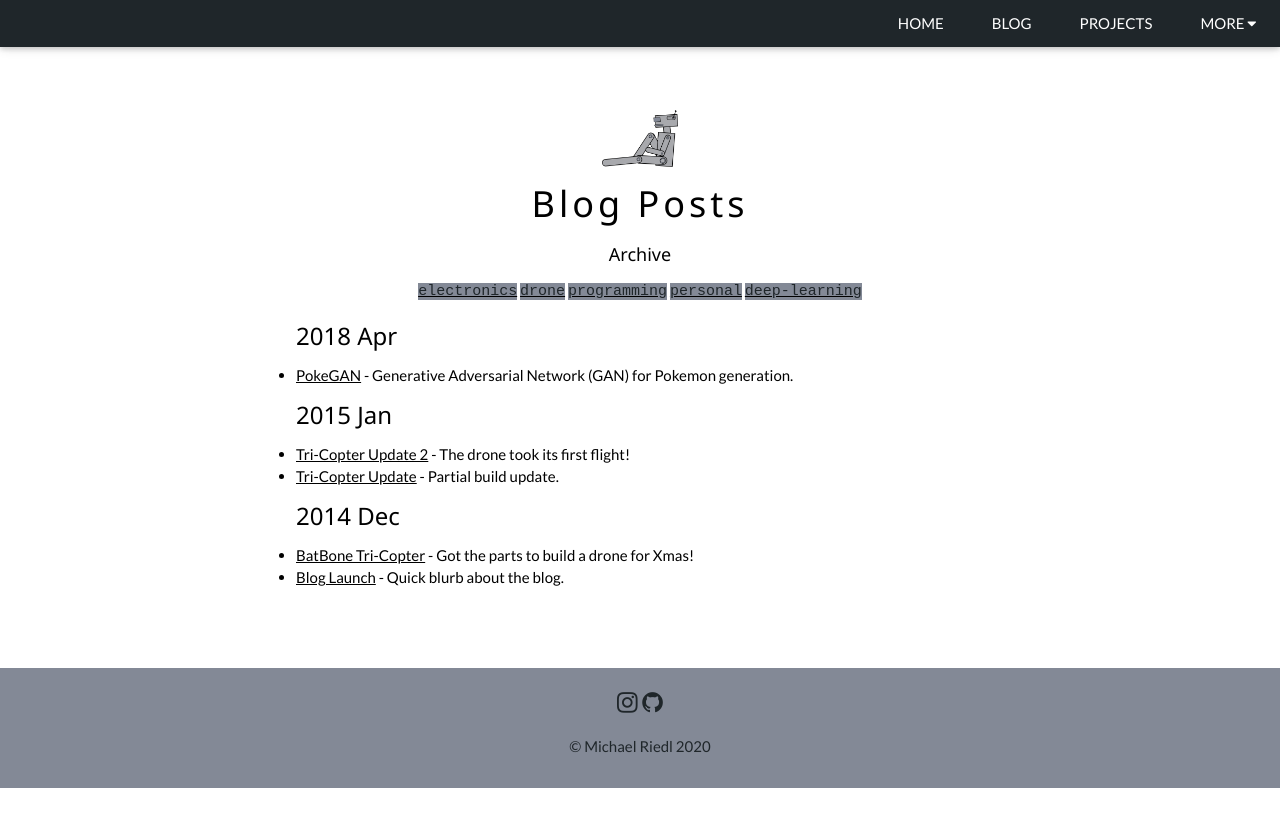
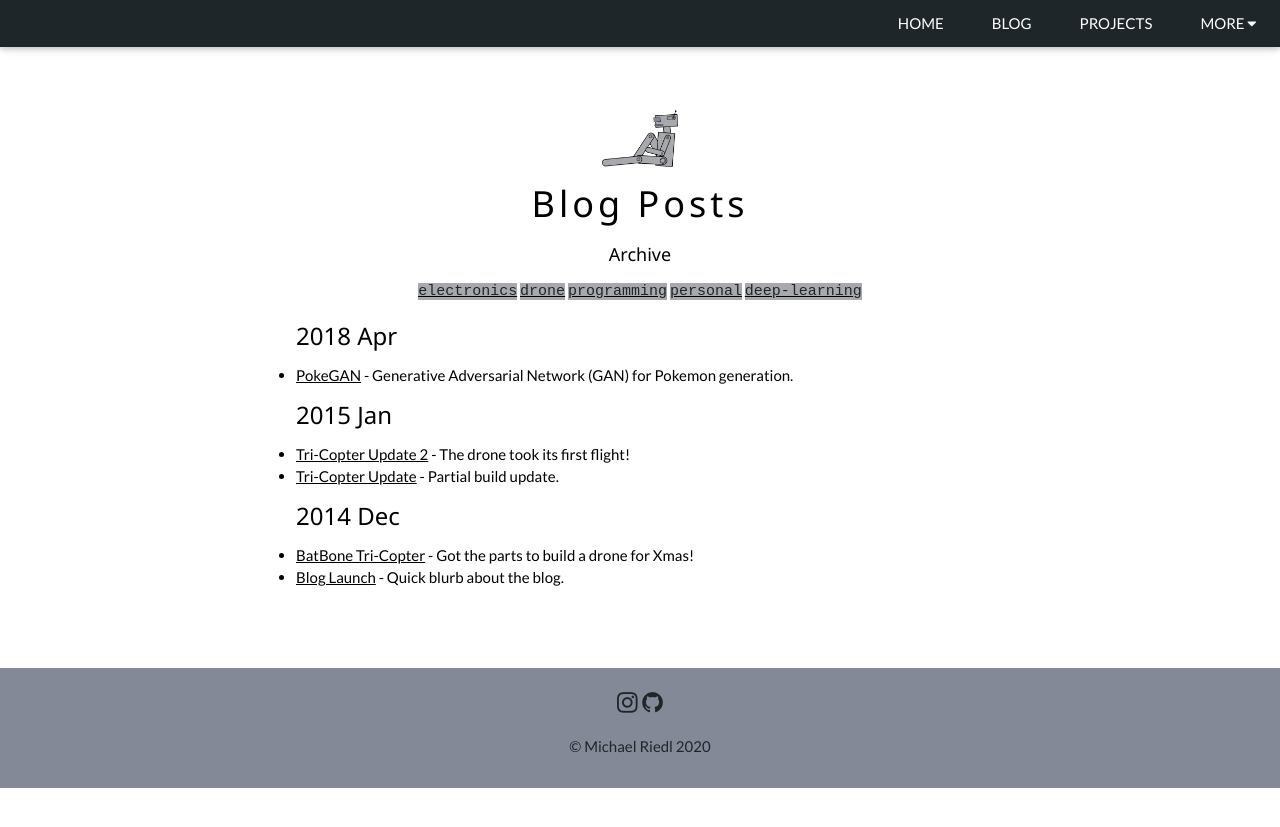
Before and after one commit to michaelriedl/michaelriedl.github.io, a Jekyll site: the page built from blog/index.html, in a window 1280 px wide. Shown: the top 827 px of the page. Built offline with Jekyll 4.4.1, drawn with Linux system fonts in a browser that asks for light colours.

Commit message:
Update riedl.css

```diff
--- a/assets/css/riedl.css
+++ b/assets/css/riedl.css
@@ -11,7 +11,7 @@
 b,strong{font-weight:bolder}dfn{font-style:italic}mark{background:#ff0;color:#000}
 small{font-size:80%}sub,sup{font-size:75%;line-height:0;position:relative;vertical-align:baseline}
 sub{bottom:-0.25em}sup{top:-0.5em}figure{margin:1em 40px}img{border-style:none}
-code,kbd,pre,samp{font-family:monospace,monospace;font-size:1em;background-color: #838996; color: #1F262A}hr{box-sizing:content-box;height:0;overflow:visible}
+code,kbd,pre,samp{font-family:monospace,monospace;font-size:1em;background-color: #A8A9AD; color: #1F262A}hr{box-sizing:content-box;height:0;overflow:visible}
 button,input,select,textarea,optgroup{font:inherit;margin:0}optgroup{font-weight:bold}
 button,input{overflow:visible}button,select{text-transform:none}
 button,[type=button],[type=reset],[type=submit]{-webkit-appearance:button}
```
